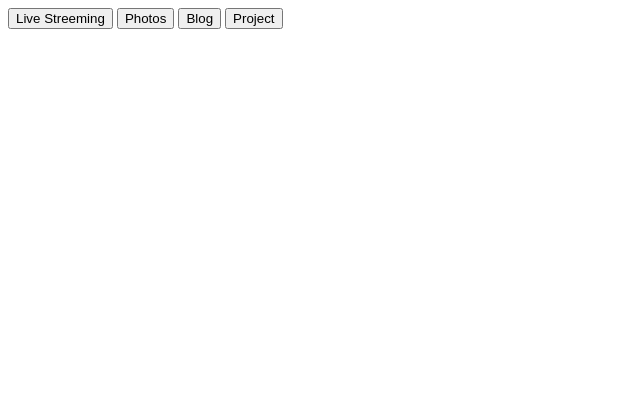
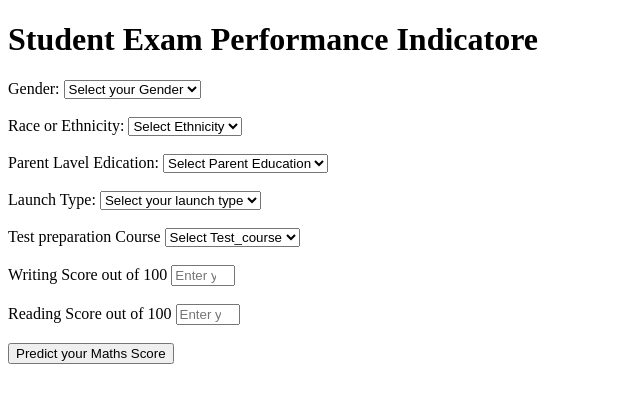
Before and after one commit to muzahid120/blogwebsite, a Flask app: page / in a window 1280 px wide. Shown: the top 403 px of the page, without its empty margins (0-640 px from the left). Run offline with Flask 3, Linux system fonts and the light colour scheme.

Commit message:
html form

```diff
--- a/templates/index.html
+++ b/templates/index.html
@@ -1,12 +1,121 @@
 <!DOCTYPE html>
 <html>
     <body>
-        <div class="btn_group">
-            <button>Live Streeming</button>
-            <button>Photos</button>
-            <button>Blog</button>
-            <button>Project</button>
+        <h1> Student Exam Performance Indicatore </h1>
+      <form action="backend.php" method="POST">
+<div>
+        <label class="form-label" for="gender">Gender:</label>
 
-        </div>
+        <select class="form-control" name="Gender" placeholder="Enter your Gender" id="gender" required>
+            <option class="placeholder" selected disabled valu="">Select your Gender</option>
+            <option value="male"> Male</option>
+        <option value="female">Female</option>
+
+        </select>
+
+    </div> <br>
+
+    <div>
+<label class="form-label" for="race">Race or Ethnicity: </label>
+
+<select class="form-control" name="race" placeholder="Enter you ethnicity" id="race" required>
+    <option class="placeholder" selected disabled value="">Select Ethnicity</option>
+    <option value="group A">
+        Group A
+    </option>
+    <option value="group B">
+        Group B
+    </option>
+    <option value="group C">
+        Group C
+    </option>
+    <option value="group D">
+        Group D
+    </option>
+    <option value="group E">
+        Group E
+    </option>
+
+
+</select>
+
+    </div> <br>
+
+
+    <div>
+<label class="form-label" for="p_education">Parent Lavel Edication:</label>
+<select class="form-control" name="education" placeholder="Enter your parent education lavel" id="p_education" required>
+    <option class="placeholder" selected disabled value="">Select Parent Education</option>
+
+
+    <option value="associate's degree">
+        associate's degree
+    </option>
+    <option value="bachelor's degree">
+        bachelor's degree
+    </option>
+    <option value="high school">
+        high school
+    </option>
+    <option value="master's degree">
+        master's degree
+    </option>
+    <option value="some college">
+        some college
+    </option>
+    <option value="some high school">
+        some high school
+    </option>
+
+
+</select>
+
+
+    </div><br>
+
+<div>
+    <label class="form-label" for="launch">Launch Type:</label>
+    <select class="form-control" name="launch type" id="launch" palaceholder="Enter your launch type" required>
+
+<option class="placeholder" selected disabled value=""> Select your launch type </option>
+
+
+
+<option value="free/reduced">
+    free/reduced
+</option>
+<option value="standard">
+    standard
+</option>
+
+    </select>
+</div> <br>
+<div >
+    <label class="form-label">Test preparation Course</label>
+    <select class="form-control" name="test_preparation_course" placeholder="Enter you Course"
+        required>
+        <option class="placeholder" selected disabled value="">Select Test_course</option>
+        <option value="none">
+            None
+        </option>
+        <option value="completed">
+            Completed
+        </option>
+    </select>
+</div><br>
+<div >
+    <label class="form-label">Writing Score out of 100</label>
+    <input class="form-control" type="number" name="reading_score"
+        placeholder="Enter your Reading score" min='0' max='100' />
+</div><br>
+<div >
+    <label class="form-label">Reading Score out of 100</label>
+    <input class="form-control" type="number" name="writing_score"
+        placeholder="Enter your Reading Score" min='0' max='100' />
+</div> <br>
+<div >
+    <input class="btn btn-primary" type="submit" value="Predict your Maths Score" required />
+</div>
+      </form>
     </body>
 </html>
```
Also changed, not shown: ethinity.html (added, +17 -0 lines), myhtml.html (added, +111 -0 lines).
